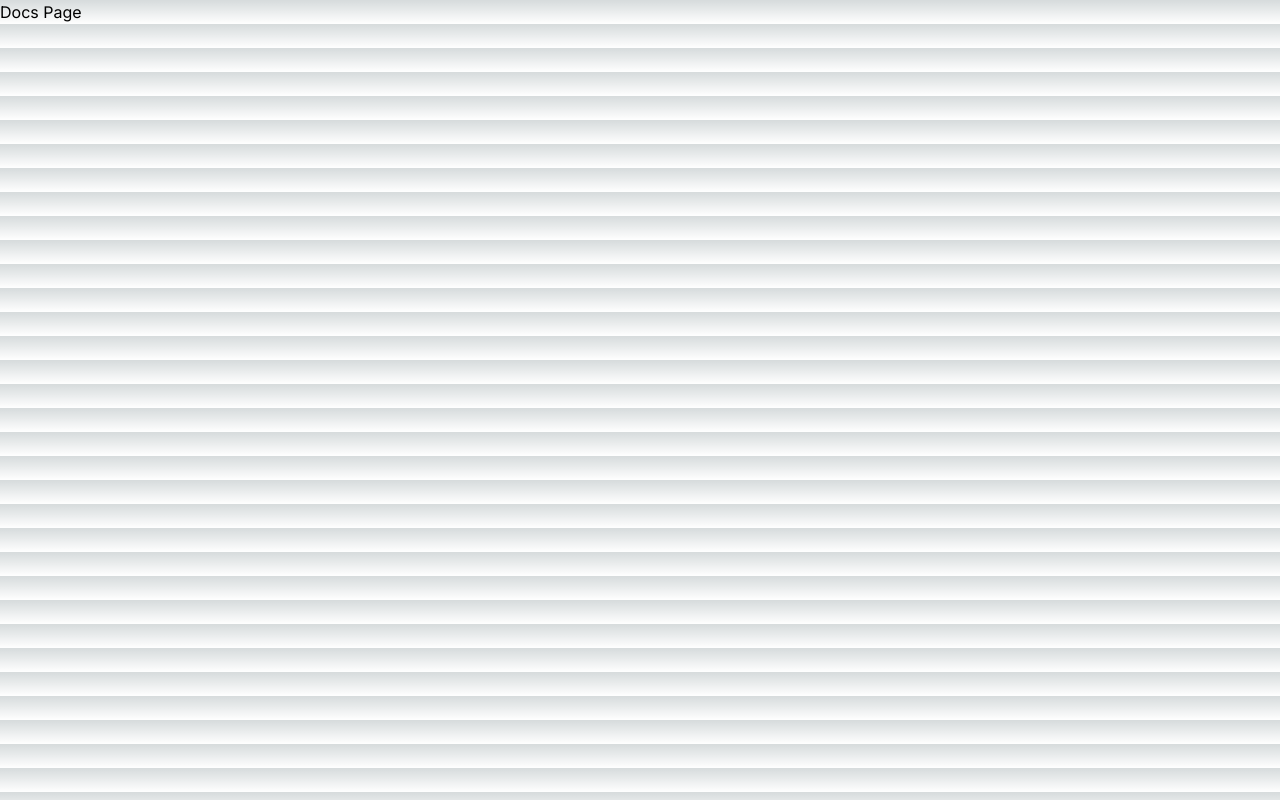
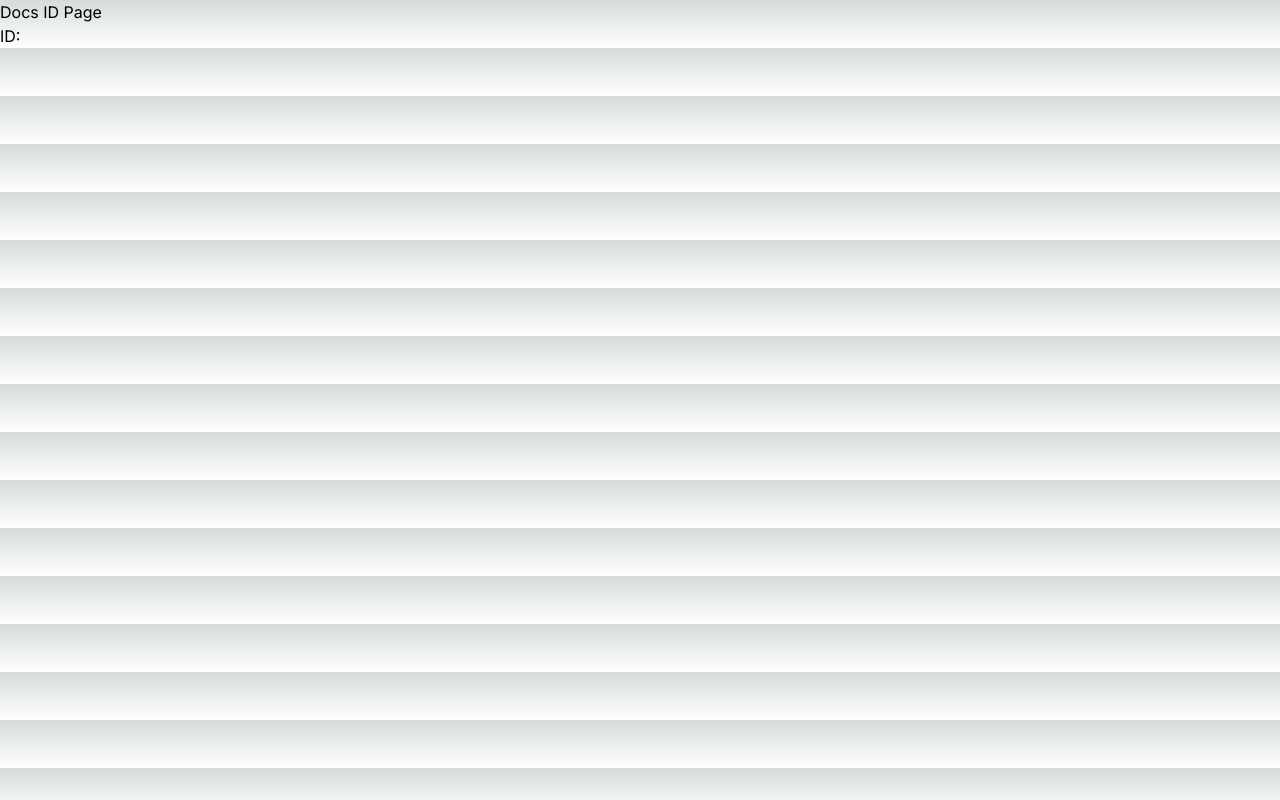
Before and after one commit to YaroslavAntoniuk/nextjs-basic, a Next.js app: page /docs in a window 1280 px wide. Built offline with nearby package versions, Linux system fonts and the light colour scheme.

Commit message:
Added dynamic docs routing

```diff
--- /dev/null
+++ b/app/docs/[[...id]]/page.tsx
@@ -0,0 +1,14 @@
+interface Params {
+  id: string;
+}
+
+const DocsIdPage = ({ params }: { params: Params }) => {
+  return (
+    <div>
+      <h1>Docs ID Page</h1>
+      <p>ID: {params.id}</p>
+    </div>
+  );
+}
+
+export default DocsIdPage;
--- a/app/docs/page.tsx
+++ /dev/null
@@ -1,9 +0,0 @@
-const DocsPage = () => {
-  return (
-    <div>
-      <h1>Docs Page</h1>
-    </div>
-  );
-}
-
-export default DocsPage;
```
